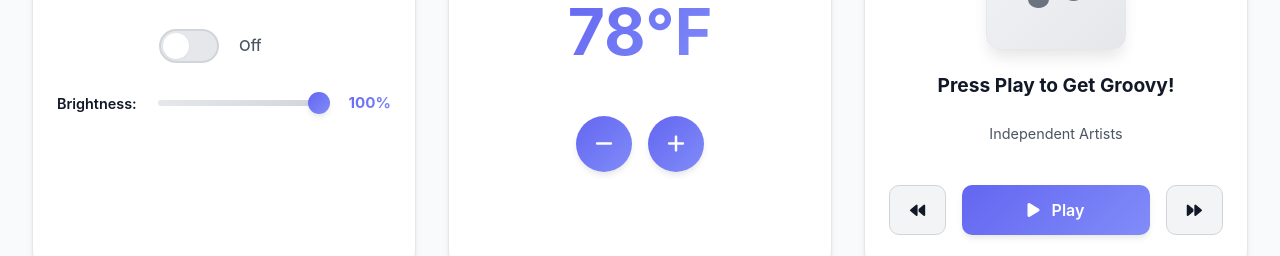
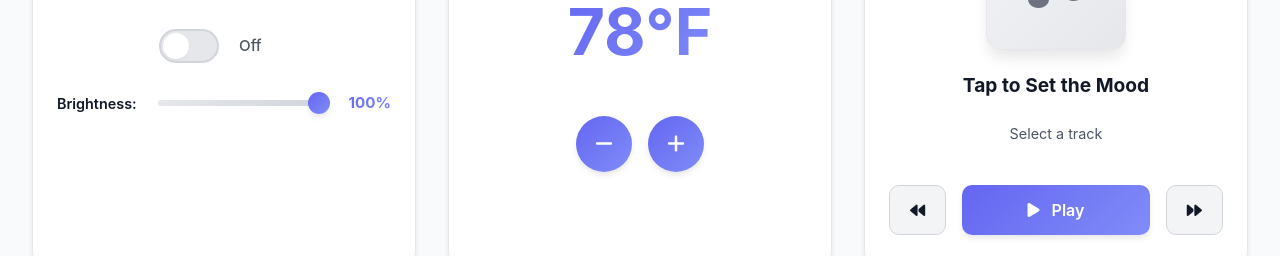
Before and after one commit to ElleDevz/SmartHomeMobileInterfaceProject, a website built with Vite: page index.html in a window 1280 px wide. Shown: the part 447-703 px from the top of the page. Built offline with nearby package versions, Linux system fonts and the light colour scheme.

Commit message:
Use real Bensound CDN URLs instead of local files - guaranteed to work everywhere

```diff
--- a/independent-music-player.js
+++ b/independent-music-player.js
@@ -155,39 +155,39 @@ class IndependentMusicPlayer {
     return [
       {
         id: 'demo-1',
-        title: 'Summer',
-        artist: 'Independent Artist',
+        title: 'Sunny Day',
+        artist: 'Bensound',
         genre: 'Upbeat',
         duration: 120,
         artwork: 'https://images.unsplash.com/photo-1470225620780-dba8ba36b745?w=300&h=300&fit=crop',
-        url: './audio/track1.mp3',
-        source: 'Local',
+        url: 'https://www.bensound.com/bensound-music/bensound-sunny.mp3',
+        source: 'Bensound',
         license: 'CC-BY 3.0',
-        attribution: 'Local Audio',
+        attribution: 'Sunny by Bensound',
       },
       {
         id: 'demo-2',
-        title: 'Electronic Joy',
-        artist: 'Independent Artist',
-        genre: 'Electronic',
+        title: 'Ukulele Happy',
+        artist: 'Bensound',
+        genre: 'Upbeat',
         duration: 120,
         artwork: 'https://images.unsplash.com/photo-1514525253161-7a46d19cd819?w=300&h=300&fit=crop',
-        url: './audio/track2.mp3',
-        source: 'Local',
+        url: 'https://www.bensound.com/bensound-music/bensound-ukulele.mp3',
+        source: 'Bensound',
         license: 'CC-BY 3.0',
-        attribution: 'Local Audio',
+        attribution: 'Ukulele by Bensound',
       },
       {
         id: 'demo-3',
-        title: 'Peaceful',
-        artist: 'Independent Artist',
+        title: 'Relaxing Ambient',
+        artist: 'Bensound',
         genre: 'Ambient',
         duration: 120,
         artwork: 'https://images.unsplash.com/photo-1493225457124-a3eb161ffa5f?w=300&h=300&fit=crop',
-        url: './audio/track3.mp3',
-        source: 'Local',
+        url: 'https://www.bensound.com/bensound-music/bensound-relaxing.mp3',
+        source: 'Bensound',
         license: 'CC-BY 3.0',
-        attribution: 'Local Audio',
+        attribution: 'Relaxing by Bensound',
       },
     ];
   }
--- a/index.html
+++ b/index.html
@@ -82,8 +82,8 @@
                         <div class="song-display">
                             <div class="song-image" id="songImage"></div>
                             <div class="song-info">
-                                <div class="song-name" id="songName">Press Play to Get Groovy!</div>
-                                <div class="song-album" id="songAlbum">Independent Artists</div>
+                                <div class="song-name" id="songName">Tap to Set the Mood</div>
+                                <div class="song-album" id="songAlbum">Select a track</div>
                             </div>
                         </div>
 
--- a/script.js
+++ b/script.js
@@ -85,8 +85,8 @@ document.addEventListener('DOMContentLoaded', async () => {
                 }
                 if (songDisplayElement) songDisplayElement.style.display = 'flex';
             } else {
-                elements.songName.textContent = 'Press Play to Get Groovy!';
-                elements.songAlbum.textContent = 'Independent Artists';
+                elements.songName.textContent = 'Tap to Set the Mood';
+                elements.songAlbum.textContent = 'Select a track';
                 elements.songImage.innerHTML = '<i class="fas fa-music"></i>';
                 if (songDisplayElement) songDisplayElement.style.display = 'flex';
             }
--- a/sw.js
+++ b/sw.js
@@ -62,7 +62,8 @@ self.addEventListener('fetch', (event) => {
         event.request.url.includes('.flac') ||
         event.request.url.includes('.m4a') ||
         event.request.url.includes('bensound.com') ||
-        event.request.url.includes('pixabay.com')) {
+        event.request.url.includes('pixabay.com') ||
+        event.request.url.includes('/audio/')) {
         // Let media requests bypass the service worker
         console.log('[SW] Bypassing SW for media request:', event.request.url);
         return;
```
